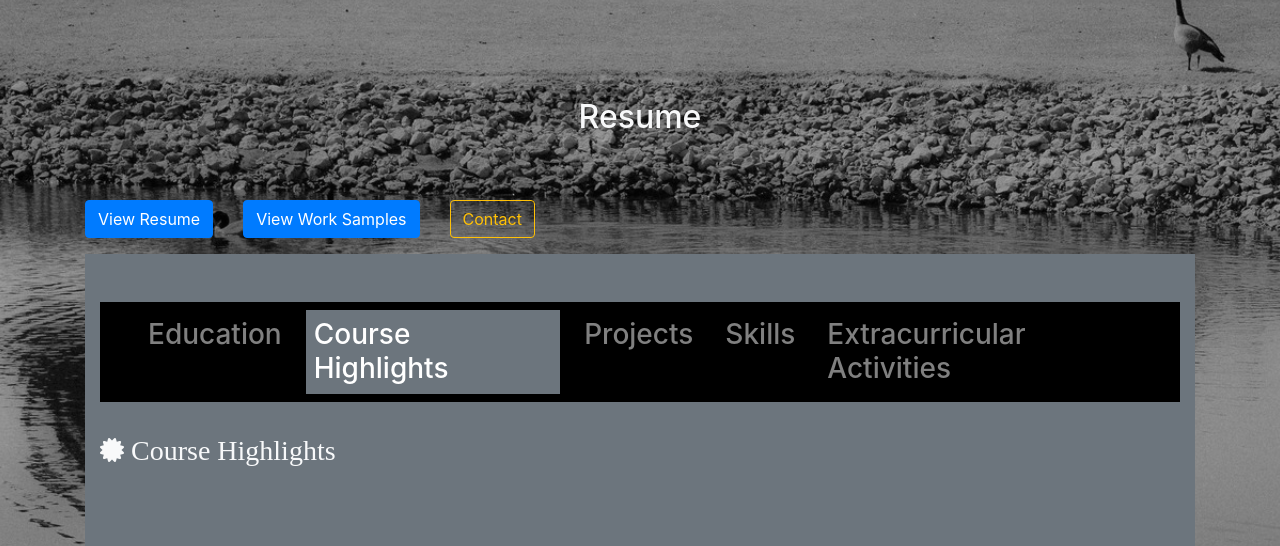
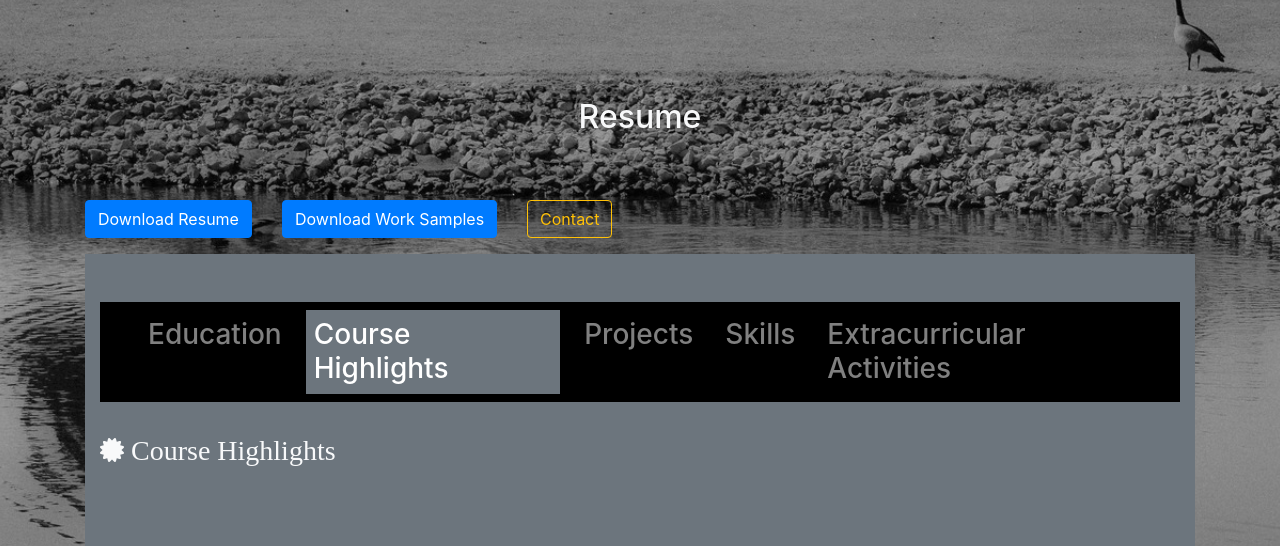
Before and after one commit to snwasiswa/portfolio, a Django app: page /courses in a window 1280 px wide. Shown: the part 134-680 px from the top of the page. Run offline with Django 4.2, Linux system fonts and the light colour scheme; data that the repository does not hold is empty; some libraries are stand-ins or nearby versions.

Commit message:
Fixing urls

```diff
--- a/templates/partials/resume_header.html
+++ b/templates/partials/resume_header.html
@@ -1,9 +1,9 @@
 <div class="row">
     <div class="col-auto">
-        <a href="{{ me.profile.get_resume_url }}" class="btn btn-primary">View Resume</a>
+        <a download href="{{ me.profile.get_resume_url }}" class="btn btn-primary">Download Resume</a>
     </div>
     <div class="col-auto">
-        <a href="{{ me.profile.get_work_samples_url }}" class="btn btn-primary">View Work Samples</a>
+        <a download href="{{ me.profile.get_work_samples_url }}" class="btn btn-primary">Download Work Samples</a>
     </div>
     <div class="col-auto">
         <a href="/contact" class="btn btn-outline-warning">Contact</a>
```
